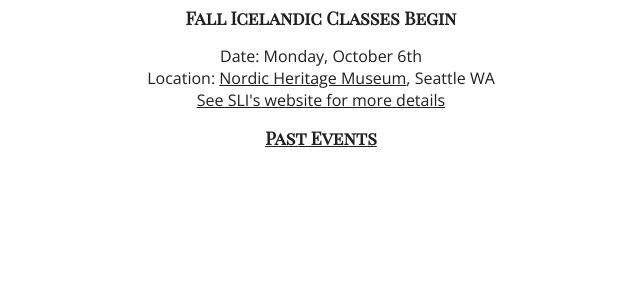
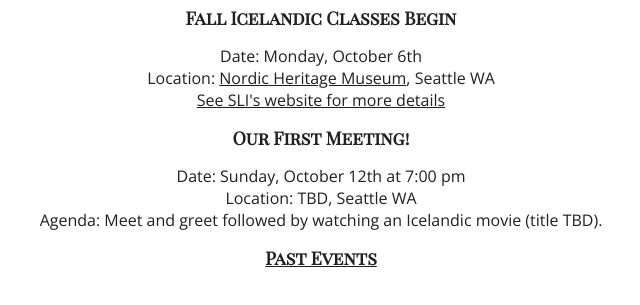
Before and after one commit to emilyuhde/SeattleFOIceland, a plain HTML site: page calendar.html in a window 1280 px wide. Shown: the part 173-478 px from the top of the page, without its empty margins (319-959 px from the left). Drawn offline with nearby package versions, Linux system fonts and the light colour scheme.

Commit message:
Updated calendar.html
Updated calendar with oct 12th meeting

```diff
--- a/calendar.html
+++ b/calendar.html
@@ -28,6 +28,13 @@
 			<br/>Location: <a href="http://www.nordicmuseum.org/">Nordic Heritage Museum</a>, Seattle WA
 			<br/><a href="http://www.sliseattle.com/home/classes/winter-2010">See SLI's website for more details</a>
 		</div>
+
+		<h2>Our First Meeting!</h2>
+		<div class="cent">
+			Date: Sunday, October 12th at 7:00 pm
+			<br/>Location: TBD, Seattle WA
+			<br/>Agenda: Meet and greet followed by watching an Icelandic movie (title TBD).
+		</div>
 	</div>
 
 	<div class="event">
```
